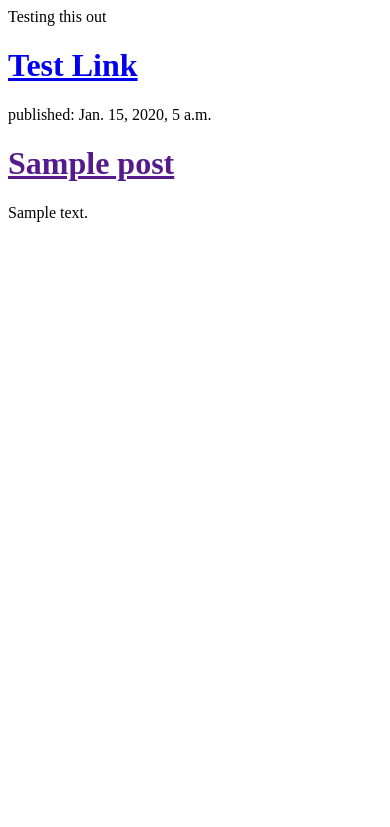
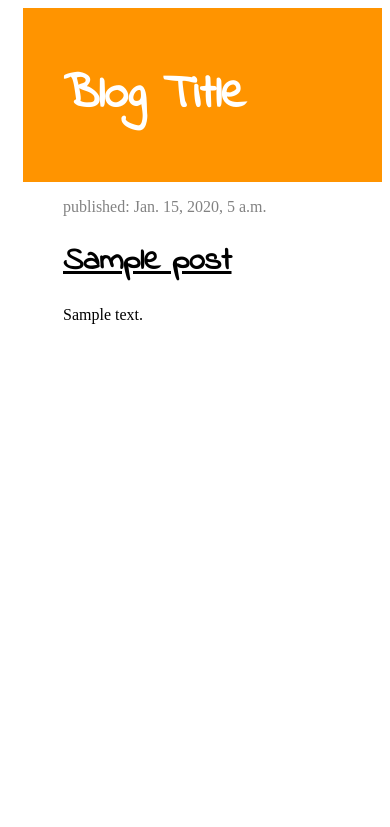
Before and after one commit to lehassell/django_blog, a Django app: template blog/templates/blog/post_list.html in a window 390 px wide. Shown: the top 827 px of the page. Run offline with Django 3.2, Linux system fonts and the light colour scheme; the template is opened without the code that fills it: values that come from a table or form of the project are taken from there, others are empty; tables that the repository leaves empty hold one stand-in row (values such as "Sample post").

Commit message:
Updated templates and CSS

```diff
--- /dev/null
+++ b/blog/static/css/blog.css
@@ -0,0 +1,55 @@
+h1 a {
+    color: #FCA205;
+    font-family: 'Indie Flower';
+}
+
+body {
+    padding-left: 15px;
+}
+
+.page-header {
+    background-color: #ff9400;
+    margin-top: 0;
+    padding: 20px 20px 20px 40px;
+}
+
+.page-header h1, .page-header h1 a, .page-header h1 a:visited, .pageheader h1 a:active{
+    color: #ffffff;
+    font-size: 36pt;
+    text-decoration: none;
+}
+
+.content {
+    margin-left: 40px;
+}
+
+h1, h2, h3, h4 {
+    font-family: 'Indie Flower', cursive;
+}
+
+.date {
+    color: #828282;
+}
+
+.save {
+    float: right;
+}
+
+.post-form textarea, .post-form input {
+    width: 100%;
+}
+
+.top-menu, .top-menu:hover, .top-menu:visited {
+    color: #ffffff;
+    float: right;
+    font-size:26pt;
+    margin-right: 20px;
+}
+
+.post {
+    margin-bottom: 70px;
+}
+
+.post h1 a, .post h1 a:visited{
+    color: #000000;
+}
--- /dev/null
+++ b/blog/templates/blog/base.html
@@ -0,0 +1,23 @@
+{% load staticfiles %}
+<html>
+    <head>
+        <title>Testing blog</title>
+        <link rel="stylesheet" href="{% static 'css/blog.css' %}">
+        <link href='https://fonts.googleapis.com/css?family=Indie+Flower' rel='stylesheet' type='text/css'>
+    </head>
+    <body>
+        <div class="page-header">
+            <h1><a href="/">Blog Title</a></h1>
+        </div>
+
+        <div class="content container">
+            <div class="row">
+                <div class="col-md-8">
+                    {% block content %}
+                    {% endblock %}
+                </div>
+            </div>
+        </div>
+
+    </body>
+</html>
--- a/blog/templates/blog/post_list.html
+++ b/blog/templates/blog/post_list.html
@@ -1,20 +1,13 @@
-<html>
-    <head>
-        <title>Testing blog</title>
-    </head>
-    <body>
-        <div>
-            <p> Testing this out </p>
-            <h1><a href="/">Test Link </a></h1>
+{% extends 'blog/base.html' %}
+
+{% block content %}
+    {% for post in posts %}
+    <div class="post">
+        <div class="date">
+            <p>published: {{ post.published_date }}</p>
         </div>
-
-
-        {% for post in posts %}
-            <div>
-                <p>published: {{ post.published_date }}</p>
-                <h1><a href="">{{ post.title }}</a></h1>
-                <p>{{ post.text| linebreaks }}</p>
-            </div>
-        {% endfor %}
-    </body>
-</html>
+        <h1><a href="{% url 'post_detail' pk=post.pk %}">{{ post.title }}</a></h1>
+        <p>{{ post.text|linebreaks }}</p>
+    </div>
+    {% endfor %}
+{% endblock content %}
--- a/blog/urls.py
+++ b/blog/urls.py
@@ -3,4 +3,5 @@ from . import views
 
 urlpatterns = [
         url(r'^$', views.post_list, name='post_list'),
+        url(r'^post/(?P<pk>\d+)/$', views.post_detail, name='post_detail'),
         ]
--- a/blog/views.py
+++ b/blog/views.py
@@ -1,7 +1,11 @@
-from django.shortcuts import render
+from django.shortcuts import render, get_object_or_404
 from django.utils import timezone
 from .models import Post
 
 def post_list(request):
     posts = Post.objects.filter(published_date__lte=timezone.now()).order_by('published_date')
     return render(request, 'blog/post_list.html', {'posts':posts})
+
+def post_detail(request, pk):
+    post = get_object_or_404(Post, pk=pk)
+    return render(request, 'blog/post_detail.html', {'post':post})
```
Also changed, not shown: blog/templates/blog/post_detail.html (added, +14 -0 lines).
